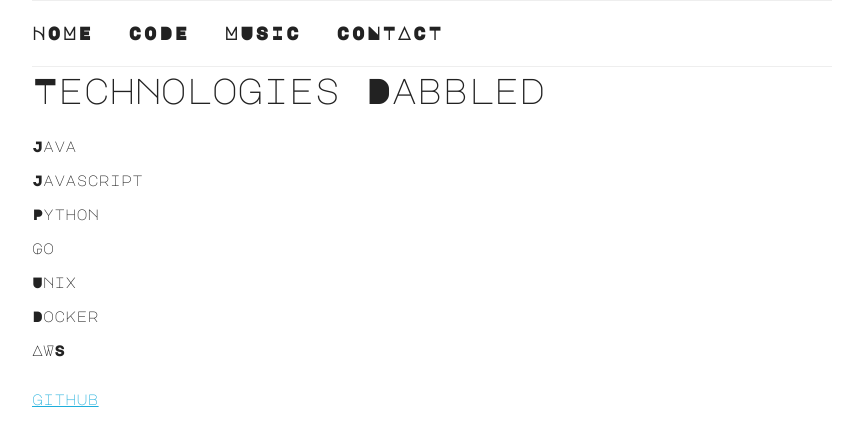
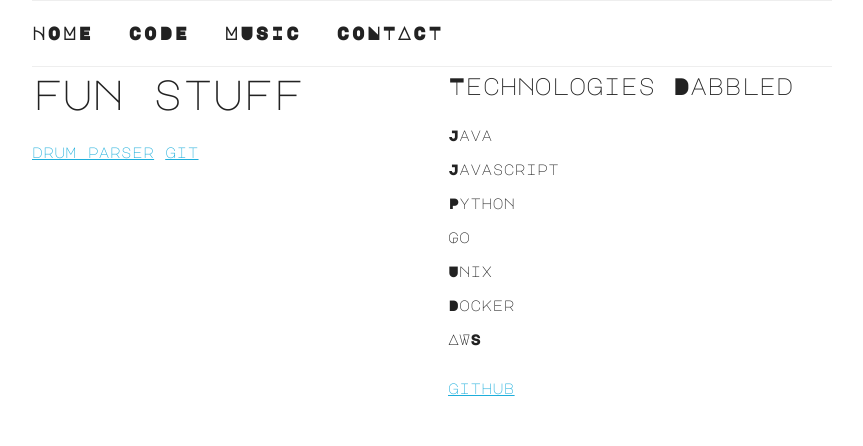
Before and after one commit to mrletourneau/alexanderletourneau.com, a plain HTML site: page html/code.html in a window 1280 px wide. Shown: the whole page, without its empty margins (208-1071 px from the left). Drawn offline with Linux system fonts and the light colour scheme.

Commit message:
Changing the code page a bit

```diff
--- a/html/code.html
+++ b/html/code.html
@@ -48,8 +48,13 @@
     </nav>
     <div class="navbar-spacer"></div>
     <div class="row">
-      <div class="column">
-        <h3>Technologies Dabbled</h3>
+      <div class="column one-half">
+        <h2>fun stuff</h2>
+        <a href="drum">drum parser</a>
+        <a href="https://github.com/mrletourneau/web/tree/master/html/drum">git</a>
+      </div>
+      <div class="column one-half">
+        <h5>Technologies Dabbled</h5>
         <ul class="no-bullet">
           <li>Java</li>
           <li>Javascript</li>
```
